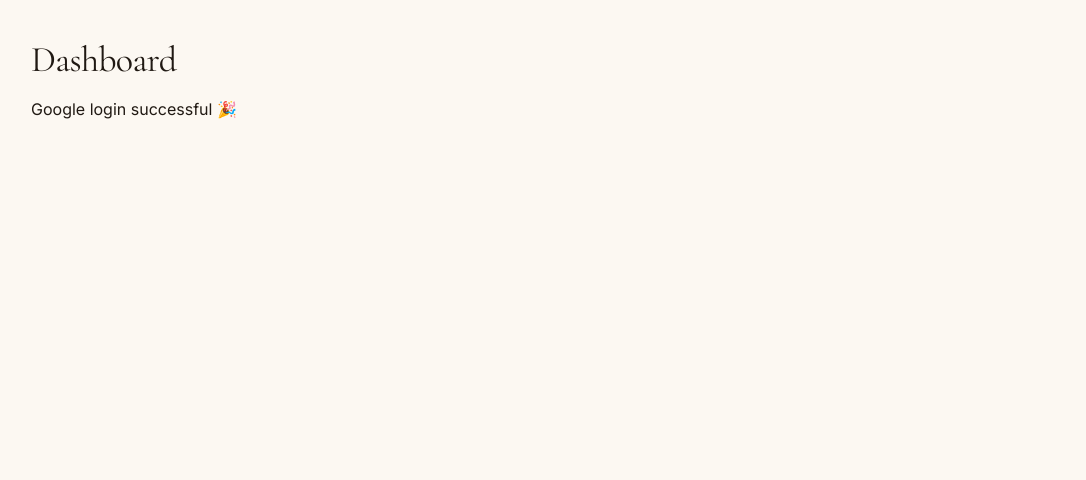
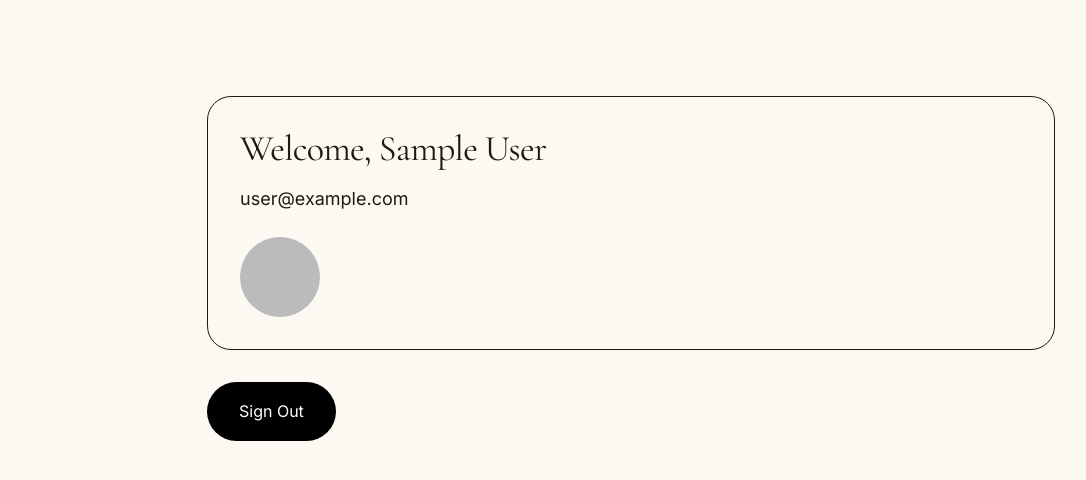
Before and after one commit to Shreya2345shrivastava/BuildWithShreya, a Next.js app: page /dashboard in a window 1280 px wide. Shown: the top 480 px of the page, without its empty margins (9-1095 px from the left). Built offline with nearby package versions, Linux system fonts and the light colour scheme; no server answers; sample sign-in values are in the browser's storage.

Commit message:
feat(auth): add Google authentication and protected dashboard

```diff
--- a/src/app/dashboard/page.tsx
+++ b/src/app/dashboard/page.tsx
@@ -1,13 +1,37 @@
-export default function Dashboard() {
+import { getServerSession } from "next-auth";
+import { redirect } from "next/navigation";
+import { SignOutButton } from "@/components/auth/SignOutButton";
+
+export default async function DashboardPage() {
+  const session = await getServerSession();
+
+  if (!session) {
+    redirect("/sign-in");
+  }
+
   return (
-    <main className="min-h-screen p-10">
-      <h1 className="text-4xl font-serif">
-        Dashboard
-      </h1>
+    <main className="mx-auto max-w-4xl px-6 py-24">
+      <div className="rounded-3xl border p-8 shadow-sm">
+        <h1 className="text-4xl font-serif">
+          Welcome, {session.user?.name}
+        </h1>
 
-      <p className="mt-4">
-        Google login successful 🎉
-      </p>
+        <p className="mt-4 text-lg">
+          {session.user?.email}
+        </p>
+
+        {session.user?.image && (
+          <img
+            src={session.user.image}
+            alt={session.user.name || "User"}
+            className="mt-6 h-20 w-20 rounded-full"
+          />
+        )}
+      </div>
+
+      <div className="mt-8">
+  <SignOutButton />
+</div>
     </main>
   );
 }
--- a/src/app/layout.tsx
+++ b/src/app/layout.tsx
@@ -2,8 +2,7 @@ import type { Metadata } from "next";
 import { Cormorant_Garamond, Inter } from "next/font/google";
 import { SITE } from "@/constants/site";
 import "./globals.css";
-import { AuthProvider } from "@/components/auth/SessionProvider";
-
+import AuthProvider from "@/components/auth/SessionProvider";
 const displayFont = Cormorant_Garamond({
   variable: "--font-display",
   weight: ["400", "500", "600"],
--- a/src/components/auth/SessionProvider.tsx
+++ b/src/components/auth/SessionProvider.tsx
@@ -2,7 +2,7 @@
 
 import { SessionProvider } from "next-auth/react";
 
-export function AuthProvider({
+export default function AuthProvider({
   children,
 }: {
   children: React.ReactNode;
--- /dev/null
+++ b/src/components/auth/SignOutButton.tsx
@@ -0,0 +1,18 @@
+"use client";
+
+import { signOut } from "next-auth/react";
+
+export function SignOutButton() {
+  return (
+    <button
+      onClick={() =>
+        signOut({
+          callbackUrl: "/sign-in",
+        })
+      }
+      className="rounded-full bg-black px-8 py-4 text-white"
+    >
+      Sign Out
+    </button>
+  );
+}
--- /dev/null
+++ b/src/components/auth/UserMenu.tsx
@@ -0,0 +1,42 @@
+"use client";
+
+import { useSession, signOut } from "next-auth/react";
+import Link from "next/link";
+
+export function UserMenu() {
+  const { data: session } = useSession();
+
+  if (!session) {
+    return (
+      <Link href="/sign-in">
+        Sign In
+      </Link>
+    );
+  }
+
+  return (
+    <div className="flex items-center gap-4">
+      {session.user?.image ? (
+        <img
+          src={session.user.image}
+          alt={session.user.name ?? "User"}
+          className="h-10 w-10 rounded-full"
+        />
+      ) : (
+        <div className="flex h-10 w-10 items-center justify-center rounded-full bg-purple-500 text-white">
+          {session.user?.name?.charAt(0)}
+        </div>
+      )}
+
+      <Link href="/dashboard">
+        Dashboard
+      </Link>
+
+      <button
+        onClick={() => signOut({ callbackUrl: "/" })}
+      >
+        Sign Out
+      </button>
+    </div>
+  );
+}
--- a/src/components/auth/index.ts
+++ b/src/components/auth/index.ts
@@ -1 +1,2 @@
 export * from "./SignInButton";
+export * from "./UserMenu";
```
